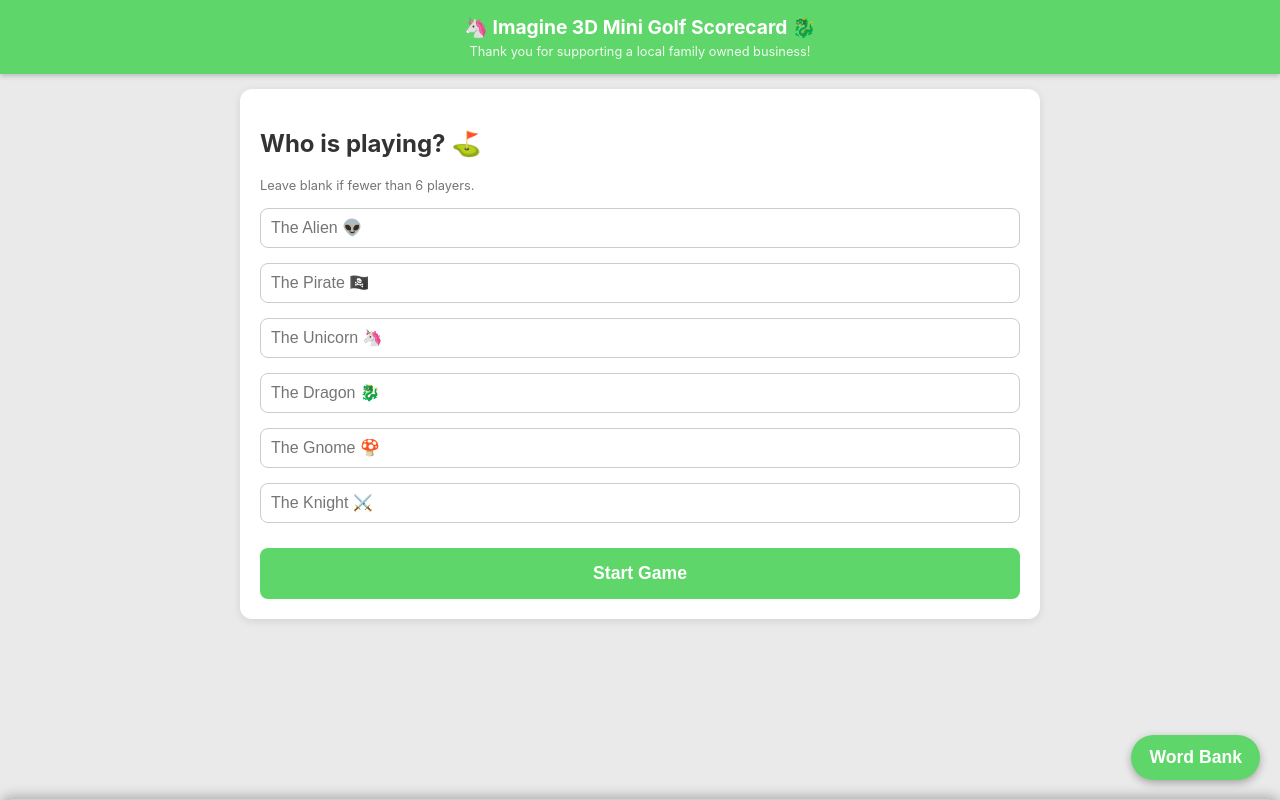
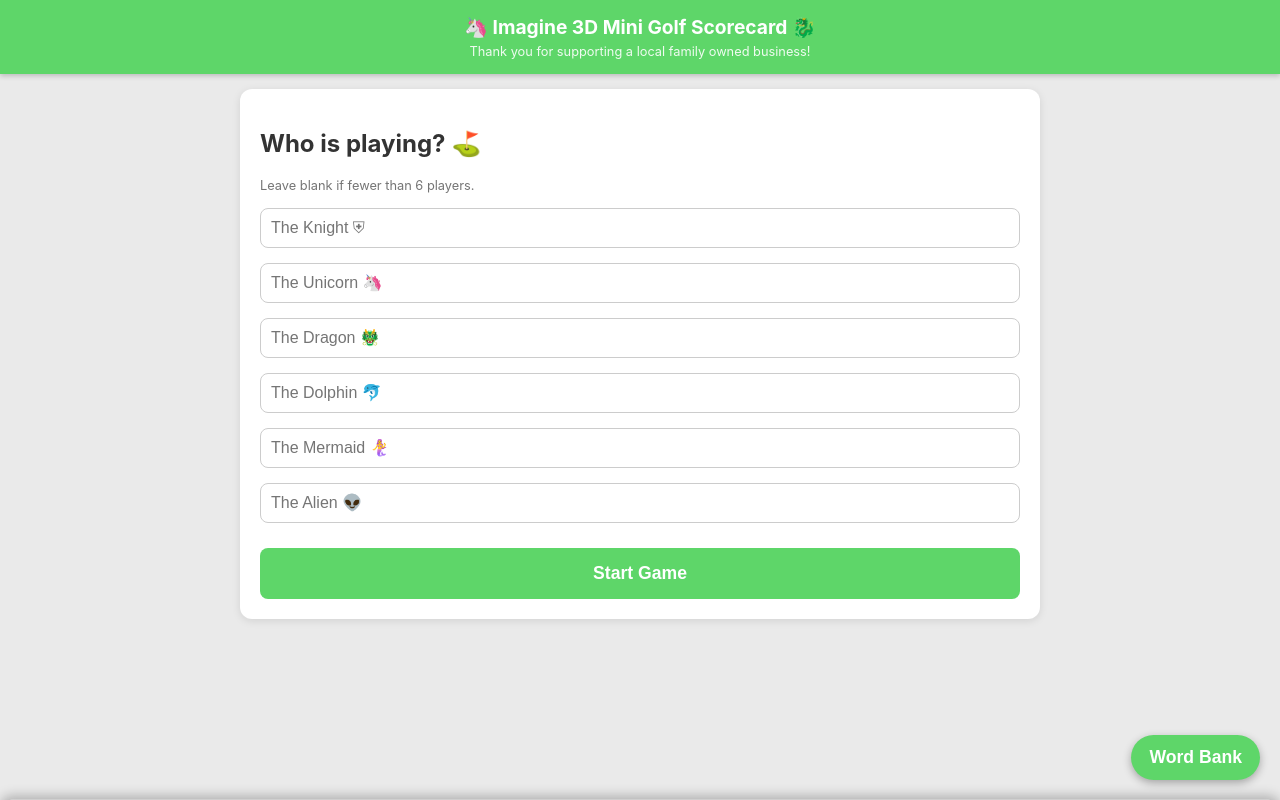
Before and after one commit to Imagine3DMinigolf/Gilbert-Scorecard, a plain HTML site: page index.html in a window 1280 px wide. Drawn offline with Linux system fonts and the light colour scheme.

Commit message:
index.html
Signed-off-by: Imagine3DMinigolf <imagine3dminigolf@gmail.com>

```diff
--- a/index.html
+++ b/index.html
@@ -314,12 +314,12 @@
         <h2>Who is playing? ⛳</h2>
         <p style="margin-bottom: 15px; color: #666;">Leave blank if fewer than 6 players.</p>
 
-        <div class="input-group"><input type="text" id="p1-name" placeholder="The Alien 👽"></div>
-        <div class="input-group"><input type="text" id="p2-name" placeholder="The Pirate 🏴‍☠️"></div>
-        <div class="input-group"><input type="text" id="p3-name" placeholder="The Unicorn 🦄"></div>
-        <div class="input-group"><input type="text" id="p4-name" placeholder="The Dragon 🐉"></div>
-        <div class="input-group"><input type="text" id="p5-name" placeholder="The Gnome 🍄"></div>
-        <div class="input-group"><input type="text" id="p6-name" placeholder="The Knight ⚔️"></div>
+        <div class="input-group"><input type="text" id="p1-name" placeholder="The Knight ⛨"></div>
+        <div class="input-group"><input type="text" id="p2-name" placeholder="The Unicorn 🦄"></div>
+        <div class="input-group"><input type="text" id="p3-name" placeholder="The Dragon 🐲"></div>
+        <div class="input-group"><input type="text" id="p4-name" placeholder="The Dolphin 🐬"></div>
+        <div class="input-group"><input type="text" id="p5-name" placeholder="The Mermaid 🧜‍♀️"></div>
+        <div class="input-group"><input type="text" id="p6-name" placeholder="The Alien 👽"></div>
 
         <button class="btn-main" onclick="startGame()">Start Game</button>
     </div>
@@ -432,8 +432,8 @@
         players = [];
 
         const characters = {
-            1: "👽", 2: "🏴‍☠️", 3: "🦄",
-            4: "🐉", 5: "🍄", 6: "⚔️"
+            1: "⛨", 2: "🦄", 3: "🐲",
+            4: "🐬", 5: "🧜‍♀️", 6: "👽"
         };
 
         for (let i = 1; i <= 6; i++) {
```
